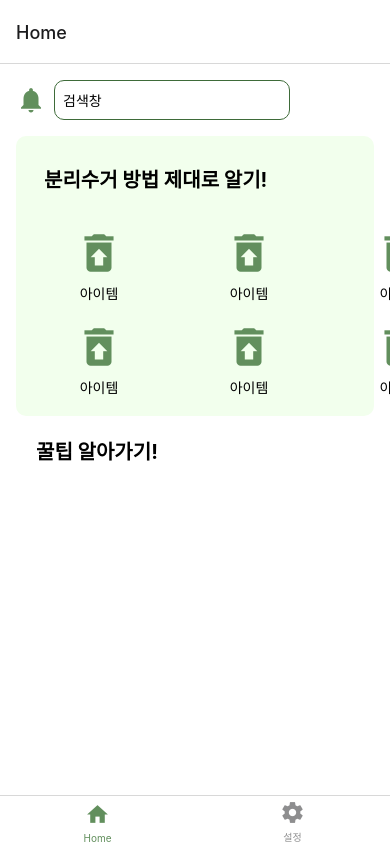
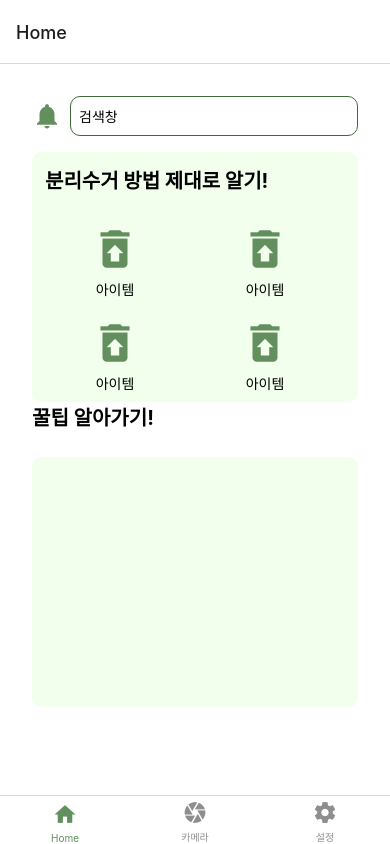
Before and after one commit to EcoBuddy-SW/EcoBuddy, a React Native app: screen /HomeBtn in a window 390 px wide. Built offline with nearby package versions, Linux system fonts and the light colour scheme.

Commit message:
Login , Join , Main page 수정

```diff
--- a/App.js
+++ b/App.js
@@ -9,6 +9,7 @@ import NotificationScreen from './Notification';
 import Mypage from './MypageScreen';
 import FindUserId from './FindUserIdScreen';
 import FindUserPW from './FindUserPWScreen';
+import Camera from './CameraScreen';
 
 const Stack = createStackNavigator();
 
@@ -24,6 +25,7 @@ export default function App() {
         <Stack.Screen name="Mypage" component={Mypage} />
         <Stack.Screen name="FindUserId" component={FindUserId} />
         <Stack.Screen name="FindUserPW" component={FindUserPW} />
+        <Stack.Screen name="Camera" component={Camera}/>
         {/* 추가 화면을 여기에 추가할 수 있습니다 */}
       </Stack.Navigator>
     </NavigationContainer>
--- /dev/null
+++ b/CameraScreen.js
@@ -0,0 +1,12 @@
+import React from 'react';
+import { View, Text } from 'react-native';
+
+function CameraScreen() {
+  return (
+    <View>
+      <Text>This is the Camera Screen</Text>
+    </View>
+  );
+}
+
+export default CameraScreen;
--- a/HomeBottom.js
+++ b/HomeBottom.js
@@ -5,6 +5,7 @@ import { useNavigation } from '@react-navigation/native';
 import Icon from 'react-native-vector-icons/MaterialIcons';
 import HomeScreen from './HomeScreen';
 import MypageScreen from './MypageScreen';
+import CameraScreen from './CameraScreen';
 
 const Tab = createBottomTabNavigator();
 
@@ -45,17 +46,17 @@ function BottomTabNavigationApp() {
           ),
         }}
       />
-      {/* <Tab.Screen
-        name="Search"
-        component={SearchScreen}
+      <Tab.Screen
+        name="Camera"
+        component={CameraScreen}
         options={{
-          title: '알림',
+          title: '카메라',
           tabBarIcon: ({ color, size }) => (
-            <Icon name="search" color={color} size={size} />
+            <Icon name="camera" color={color} size={size} />
           ),
         }}
       />
-      <Tab.Screen
+      {/* <Tab.Screen
         name="Notification"
         component={NotificationScreen}
         options={{
--- a/HomeScreen.js
+++ b/HomeScreen.js
@@ -13,7 +13,10 @@ function HomeScreen() {
   };
 
   return (
-    <View style={styles.container}>
+    <ScrollView
+      style={styles.container}
+      contentContainerStyle={{ padding: 16 }}
+    >
       <View style={styles.rowContainer}>
         <TouchableOpacity onPress={goToNotificationScreen}>
           <Icon name="notifications" style={styles.icon1} />
@@ -27,7 +30,7 @@ function HomeScreen() {
       </View>
       <View style={styles.iconContainer}>
         {/* 2줄로 배치된 4개의 아이콘 */}
-        <Text style={{ fontSize: 20, fontWeight: 'bold', marginBottom: 15, padding: 20 }}>분리수거 방법 제대로 알기!</Text>
+        <Text style={{ fontSize: 20, fontWeight: 'bold', marginBottom: 25, padding: 5 }}>분리수거 방법 제대로 알기!</Text>
         <View style={styles.iconRow}>
           <View style={styles.iconWithText}>
             <Icon name="restore-from-trash" style={styles.icon2} />
@@ -66,8 +69,16 @@ function HomeScreen() {
         </View>
       </View>
 
-      <Text style={{ fontSize: 20, fontWeight: 'bold', marginBottom: 15, padding: 20 }}>꿀팁 알아가기!</Text>
-    </View>
+      <Text style={{ fontSize: 20, fontWeight: 'bold', marginBottom: 10 }}>꿀팁 알아가기!</Text>
+      <ScrollView horizontal={true} style={styles.iconContainer}>
+        <View style={styles.iconRow}>
+          <View style={styles.iconContainer2}></View>
+          <View style={styles.iconContainer2}></View>
+          <View style={styles.iconContainer2}></View>
+          <View style={styles.iconContainer2}></View>
+        </View>
+      </ScrollView>
+    </ScrollView>
   );
 }
 
@@ -75,8 +86,8 @@ const styles = StyleSheet.create({
   container: {
     flex: 1,
     backgroundColor: 'white',
-    alignItems: 'flex-start', // 왼쪽 정렬
-    justifyContent: 'flex-start', // 상단 정렬
+    // alignItems: 'flex-start', // 왼쪽 정렬
+    // justifyContent: 'flex-start', // 상단 정렬
     padding: 16,
   },
   rowContainer: {
@@ -108,7 +119,15 @@ const styles = StyleSheet.create({
     padding: 8,
     borderRadius: 10,
     width: '100%',
-    height: '40%',
+    height: 250,
+    alignSelf: 'center',
+  },
+  iconContainer2: {
+    backgroundColor: '#F2FFED',
+    padding: 8,
+    borderRadius: 30,
+    width: '20%',
+    height: 200,
     alignSelf: 'center',
   },
   iconRow: {
--- a/Join.js
+++ b/Join.js
@@ -7,6 +7,7 @@ export default function JoinScreen() {
         <Text style={styles.text}>회원가입 페이지</Text>
     </View>
     const [email, setEmail] = useState('');
+    const [id, setId] = useState('');
     const [password, setPassword] = useState('');
     const [nickname, setNickname] = useState('');
     const [phoneNumber, setPhoneNumber] = useState('');
@@ -15,6 +16,7 @@ export default function JoinScreen() {
 
     // TextInput에 ref 설정
     const emailInputRef = useRef(null);
+    const IdInputRef = useRef(null);
     const passwordInputRef = useRef(null);
     const nicknameInputRef = useRef(null);
     const phoneNumberInputRef = useRef(null);
@@ -31,6 +33,13 @@ export default function JoinScreen() {
         if (!emailRegex.test(email)) {
             Alert.alert('유효한 이메일을 입력하세요', '올바른 이메일 주소를 입력해주세요.');
             emailInputRef.current.focus();
+            return;
+        }
+
+        // 아이디 길이 검사 (6자 이상으로 설정)
+        if (IdInputRef.length < 5) {
+            Alert.alert('아이디를 더 길게 설정하세요', '아이디는 6자 이상이어야 합니다.');
+            IdInputRef.current.focus();
             return;
         }
 
@@ -51,6 +60,7 @@ export default function JoinScreen() {
 
         // 회원가입 로직 처리
         console.log('Email:', email);
+        console.log('ID:', id);
         console.log('Password:', password);
         console.log('Nickname:', nickname);
         console.log('PhoneNumber:', phoneNumber);
@@ -70,7 +80,7 @@ export default function JoinScreen() {
                 <Text style={{ fontSize: 20, fontWeight: 'bold' }}>ECOBUDDY</Text>
             </View>
 
-            <Text style={{ fontSize: 12, marginBottom : 10 }}>이메일 형식을 맞춰서 작성해 주세요</Text>
+            <Text style={{ fontSize: 12, marginBottom: 10 }}>이메일 형식을 맞춰서 작성해 주세요</Text>
             <TextInput
                 ref={emailInputRef} // ref 설정
                 placeholder="Email"
@@ -78,7 +88,15 @@ export default function JoinScreen() {
                 onChangeText={setEmail}
                 style={styles.input}
             />
-            <Text style={{ fontSize: 12 , marginBottom : 10}}>비밀번호는 6자 이상이어야 합니다</Text>
+            <Text style={{ fontSize: 12, marginBottom: 10 }}>아이디는 5자 이상이어야 합니다</Text>
+            <TextInput
+                ref={IdInputRef} // ref 설정
+                placeholder="ID"
+                value={id}
+                onChangeText={setId}
+                style={styles.input}
+            />
+            <Text style={{ fontSize: 12, marginBottom: 10 }}>비밀번호는 6자 이상이어야 합니다</Text>
             <TextInput
                 ref={passwordInputRef} // ref 설정
                 placeholder="Password"
@@ -87,7 +105,7 @@ export default function JoinScreen() {
                 secureTextEntry
                 style={styles.input}
             />
-            <Text style={{ fontSize: 12 , marginBottom : 10}}>본명을 권장하지 않습니다</Text>
+            <Text style={{ fontSize: 12, marginBottom: 10 }}>본명을 권장하지 않습니다</Text>
             <TextInput
                 ref={nicknameInputRef} // ref 설정
                 placeholder="Nickname"
@@ -95,7 +113,7 @@ export default function JoinScreen() {
                 onChangeText={setNickname}
                 style={styles.input}
             />
-            <Text style={{ fontSize: 12 , marginBottom : 10}}>숫자만 입력해 주세요</Text>
+            <Text style={{ fontSize: 12, marginBottom: 10 }}>숫자만 입력해 주세요</Text>
             <TextInput
                 ref={phoneNumberInputRef} // ref 설정
                 placeholder="PhoneNumber"
--- a/Login.js
+++ b/Login.js
@@ -4,7 +4,7 @@ import { View, TextInput, TouchableOpacity, StyleSheet, Image, Text, KeyboardAvo
 import { useNavigation } from '@react-navigation/native';
 
 export default function LoginScreen() {
-    const [username, setUsername] = useState('');
+    const [userId, setUserId] = useState('');
     const [password, setPassword] = useState('');
     // const [fontLoaded, onChangeLoading] = useState(false); // 폰트 로딩 상태
     const navigation = useNavigation();
@@ -63,9 +63,9 @@ export default function LoginScreen() {
 
             <TextInput
                 style={styles.input}
-                placeholder="Email"
-                value={username}
-                onChangeText={(text) => setUsername(text)}
+                placeholder="Id"
+                value={userId}
+                onChangeText={(text) => setUserId(text)}
             />
             <TextInput
                 style={styles.input}
```
